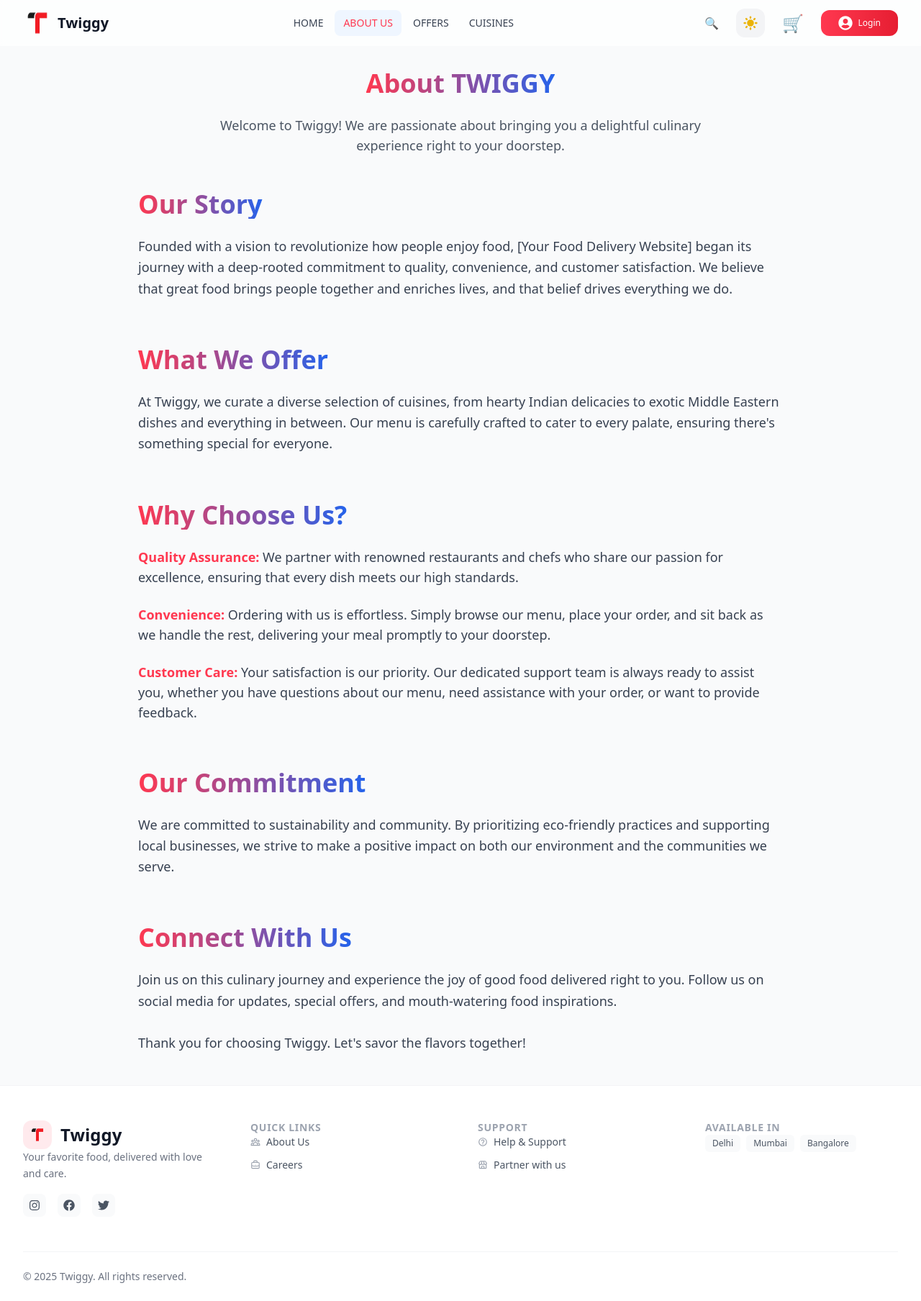
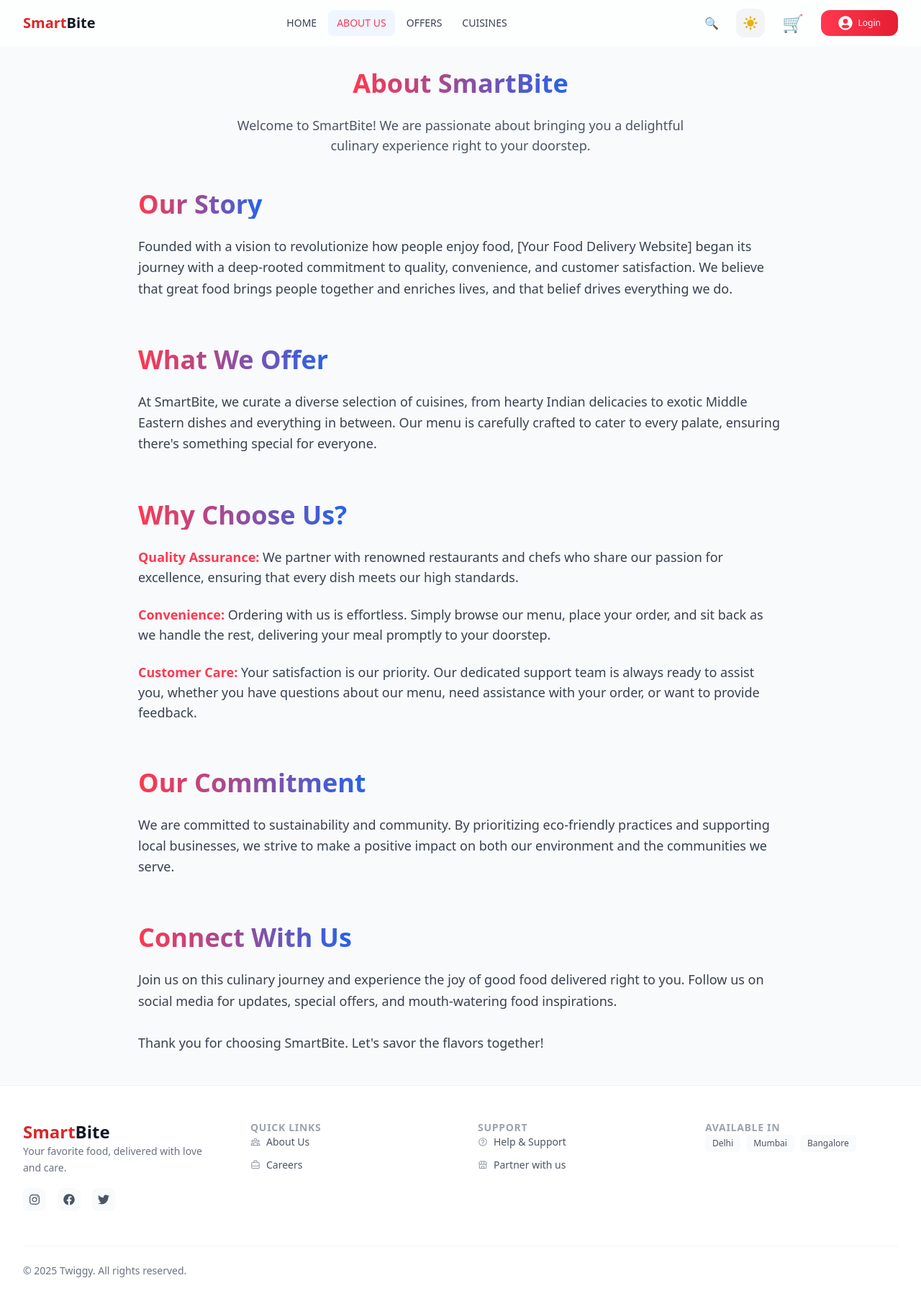
Before and after one commit to VrandaaGarg/Twiggy, a React (Vite) app: page /about in a window 1280 px wide. Shown: the whole page at 72% size. Built offline with nearby package versions, Linux system fonts and the light colour scheme.

Commit message:
Rename project from Twiggy to SmartBite and update related references in documentation and components

```diff
--- a/index.html
+++ b/index.html
@@ -8,7 +8,7 @@
       href="./src/components/Images/logo.png"
     />
     <meta name="viewport" content="width=device-width, initial-scale=1.0" />
-    <title>Twiggy</title>
+    <title>SmartBite</title>
   </head>
   <body>
     <div id="root"></div>
--- a/package.json
+++ b/package.json
@@ -1,5 +1,5 @@
 {
-  "name": "twiggy",
+  "name": "SmartBite",
   "private": true,
   "version": "0.0.0",
   "type": "module",
--- a/src/components/About.jsx
+++ b/src/components/About.jsx
@@ -12,9 +12,9 @@ function About() {
       <div className="max-w-4xl mx-auto">
         {/* Main Header */}
         <div className="text-center mb-12">
-          <Header>About TWIGGY</Header>
+          <Header>About SmartBite</Header>
           <p className="text-gray-600 dark:text-gray-300 text-lg max-w-2xl mx-auto">
-            Welcome to Twiggy! We are passionate about bringing you a delightful
+            Welcome to SmartBite! We are passionate about bringing you a delightful
             culinary experience right to your doorstep.
           </p>
         </div>
@@ -35,7 +35,7 @@ function About() {
           <section>
             <Header>What We Offer</Header>
             <p className="text-gray-700 dark:text-gray-300 text-lg leading-relaxed">
-              At Twiggy, we curate a diverse selection of cuisines, from hearty Indian
+              At SmartBite, we curate a diverse selection of cuisines, from hearty Indian
               delicacies to exotic Middle Eastern dishes and everything in between.
               Our menu is carefully crafted to cater to every palate, ensuring there's
               something special for everyone.
@@ -84,7 +84,7 @@ function About() {
               offers, and mouth-watering food inspirations.
               <br />
               <br />
-              Thank you for choosing Twiggy. Let's savor the flavors together!
+              Thank you for choosing SmartBite. Let's savor the flavors together!
             </p>
           </section>
         </div>
--- a/src/components/Footer.jsx
+++ b/src/components/Footer.jsx
@@ -67,10 +67,7 @@ function Footer() {
           {/* Brand Section - Always visible */}
           <div className="pb-6 md:pb-0 border-b border-gray-100 dark:border-gray-800 md:border-none">
             <Link to="/" className="inline-flex items-center gap-3">
-              <div className="w-10 h-10 bg-primary/10 rounded-xl flex items-center justify-center">
-                <img src={logo} alt="Twiggy" className="w-6 h-6" />
-              </div>
-              <span className="text-2xl font-bold text-gray-900 dark:text-gray-100">Twiggy</span>
+              <span className="text-2xl font-bold text-gray-900 dark:text-gray-100"><span className="text-red-600">Smart</span>Bite</span>
             </Link>
             <p className="text-gray-500 dark:text-gray-400 text-sm leading-relaxed">
               Your favorite food, delivered with love and care.
--- a/src/components/Header.jsx
+++ b/src/components/Header.jsx
@@ -104,9 +104,8 @@ function Header() {
           <div className="flex justify-between items-center h-16">
             {/* Logo Section */}
             <NavLink to="/" className="flex-shrink-0 flex items-center gap-2">
-              <img src={logo} alt="logo" className="h-8 w-auto sm:h-10" />
               <span className="font-bold text-xl text-gray-900 dark:text-white">
-                Twiggy
+                <span className="text-red-600">Smart</span>Bite
               </span>
             </NavLink>
 
--- a/src/components/Login.jsx
+++ b/src/components/Login.jsx
@@ -185,7 +185,7 @@ const Login = () => {
           </div>
 
           <div className="flex flex-col gap-4 items-center">
-            <span className="text-sm text-gray-500">New to Twiggy?</span>
+            <span className="text-sm text-gray-500">New to SmartBite?</span>
             <button
               onClick={() => navigate('/signup')}
               className="w-full py-3 px-4 bg-red-500 dark:bg-red-600
--- a/src/components/SignUp.jsx
+++ b/src/components/SignUp.jsx
@@ -36,7 +36,7 @@ const SignUp = () => {
     login(user);
     setNotification({
       show: true,
-      message: 'Account created successfully! Welcome to Twiggy',
+      message: 'Account created successfully! Welcome to SmartBite',
       type: 'success'
     });
     setTimeout(() => {
@@ -74,7 +74,7 @@ const SignUp = () => {
         <div className="bg-white/80 dark:bg-gray-800/80 backdrop-blur-xl rounded-3xl shadow-xl p-8 border border-gray-200 dark:border-gray-700">
           <div className="text-center space-y-2 mb-8">
             <h2 className="text-4xl font-bold bg-gradient-to-r from-primary to-blue-600 bg-clip-text text-transparent">
-              Join Twiggy
+              Join SmartBite
             </h2>
             <p className="text-gray-600 dark:text-gray-400">
               Create your account and start ordering delicious food
```
Also changed, not shown: 2 other files (tests, documents, lock files or other folders).
